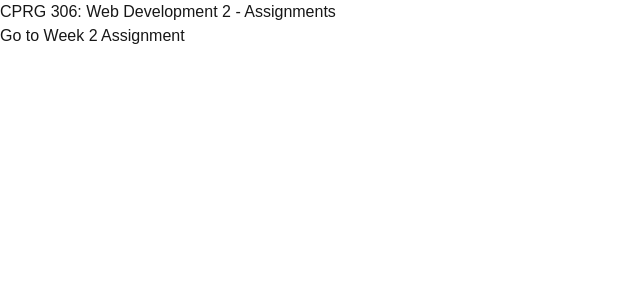
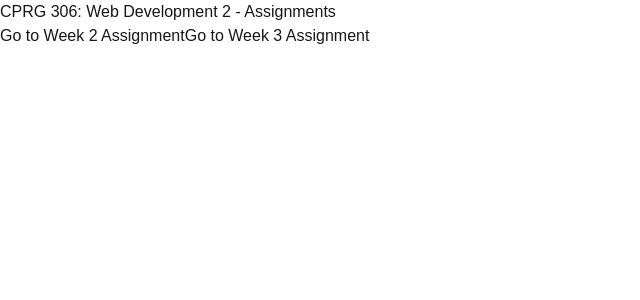
Before and after one commit to Suhavi13/cprg306-assignments, a Next.js app: page / in a window 1280 px wide. Shown: the top 300 px of the page, without its empty margins (0-640 px from the left). Built offline with nearby package versions, Linux system fonts and the light colour scheme.

Commit message:
create week 3 folder and add files

```diff
--- a/app/page.js
+++ b/app/page.js
@@ -7,7 +7,8 @@ export default function Home() {
 
       <p>
         <Link href="/week-2">Go to Week 2 Assignment</Link>
+        <Link href="/week-3">Go to Week 3 Assignment</Link>
       </p>
     </main>
-  );
+  )
 }
```
Also changed, not shown: app/week-3/GroceryItem.js (added), app/week-3/GroceryItemList.js (added), app/week-3/page.js (added).
